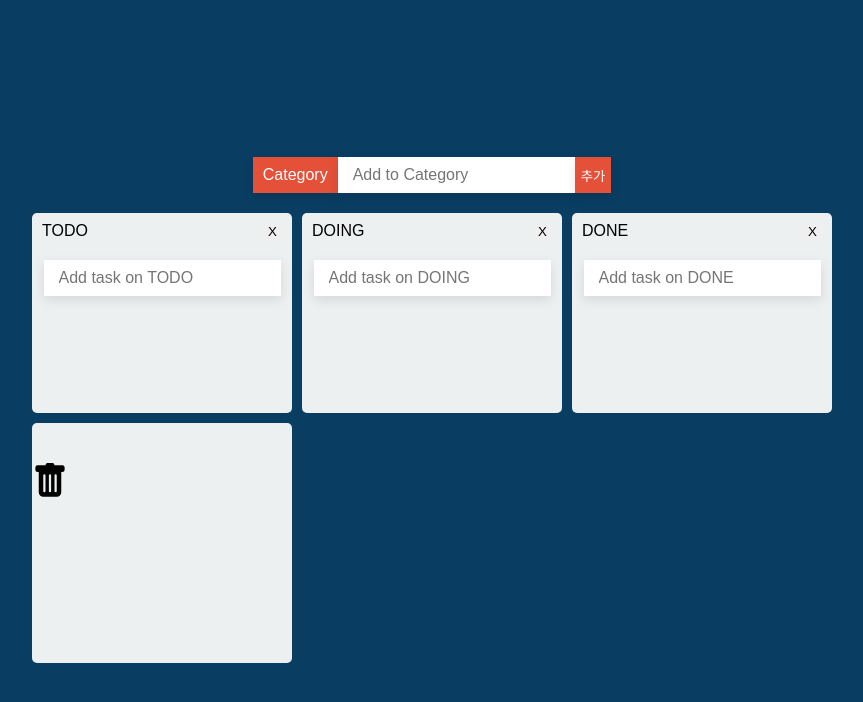
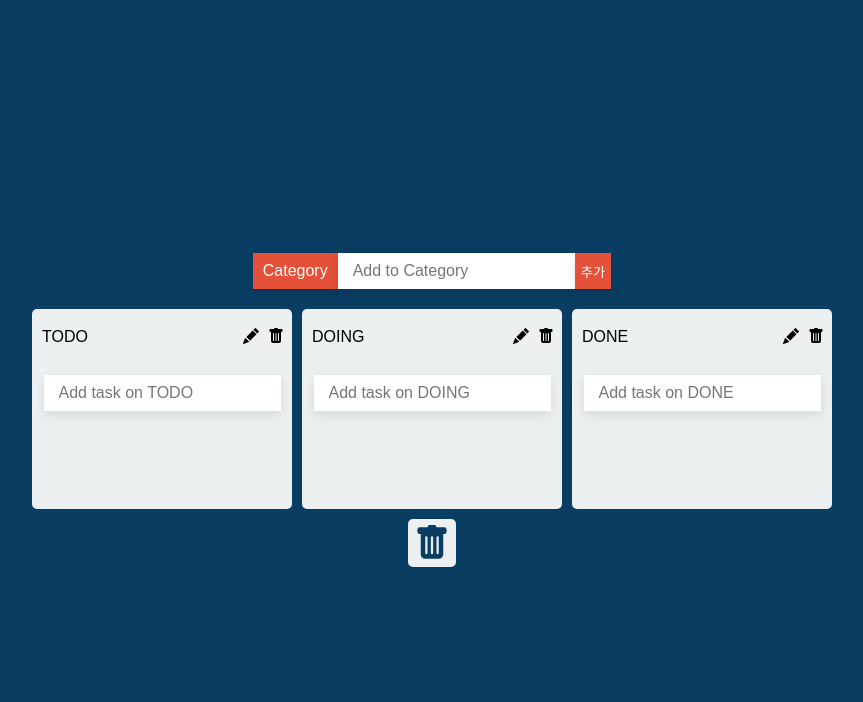
Before and after one commit to myhappyman/cross-board, a React (Create React App) app: page / in a window 1280 px wide. Shown: the top 702 px of the page, without its empty margins (208-1071 px from the left). Built offline with nearby package versions, Linux system fonts and the light colour scheme.

Commit message:
category추가 기능, title명 변경 및 category덩어리 삭제 기능 추가 및 css 변경

```diff
--- a/src/App.tsx
+++ b/src/App.tsx
@@ -1,4 +1,4 @@
-import { DragDropContext, Droppable, DropResult } from "react-beautiful-dnd";
+import { DragDropContext, Draggable, Droppable, DropResult } from "react-beautiful-dnd";
 import { useRecoilState } from "recoil";
 import styled from "styled-components";
 import { toDoState } from "./atoms";
@@ -31,23 +31,27 @@ interface IArea{
 
 const BoardWrapper = styled.div`
   background-color: ${props => props.theme.boardColor};
-  padding-top: 10px;
+  margin-top: 10px;
   border-radius: 5px;
-  min-height: 200px;
+  width: 48px;
+  height: 48px;
   display: flex;
   flex-direction: column;
 `;
 
 const Trash = styled.div<IArea>`
-  margin-top: 30px;
-  position: relative;
-  min-width: 36px;
-  min-height: 200px;
   background-color: ${props => props.isDraggingOver
-                            ? "#dfe6e9"
+                              ? props.theme.draggingColor
                               : props.draggingFromThisWith ? "#b2bec3" : "transparent"};
+  padding: 6px;
+  width: 48px;
+  height: 48px;
   .icon{
     position: absolute;
+    /* color: ${props => props.theme.bgColor}; */
+    color: ${props => props.isDraggingOver
+                              ? props.theme.cardColor
+                              : props.draggingFromThisWith ? "#b2bec3" : props.theme.bgColor};
   }
 `;
 
@@ -59,12 +63,13 @@ function App() {
    * 해당 함수는 드래그가 끝났을 때 실행된느 함수
    */
   const onDragEnd = (info: DropResult) => {
-    console.log(info);
     const {destination, source} = info;
     if(!destination) return; //가끔 destination이 undefined이거나 없는경우가 있어서 처리함.
 
     //휴지통으로 옮긴 경우(삭제)
     if(destination?.droppableId === "trash"){
+      const tmpText = toDos[source.droppableId][source.index].text;
+      if(window.confirm(`'${[source.droppableId]}'의 '${tmpText}'를 정말 삭제하시겠습니까?`)){
         setToDos((allBoards) => {
           const sourceBoard = [...allBoards[source.droppableId]];
           console.log(sourceBoard);
@@ -74,6 +79,7 @@ function App() {
             [source.droppableId]: sourceBoard
           }
         });
+      }
 
     //같은 보드로 옮긴 경우
     }else if(destination?.droppableId === source.droppableId){
@@ -119,21 +125,20 @@ function App() {
           {
             Object.keys(toDos).map(boardId => <Board key={boardId} toDos={toDos[boardId]} boardId={boardId} />)
           }
-          <BoardWrapper >
+        </Boards>
+        <BoardWrapper>
             <Droppable droppableId="trash">
                 {(magic, snapshot) => (
                     <Trash
                       isDraggingOver={snapshot.isDraggingOver}
                       draggingFromThisWith={Boolean(snapshot.draggingFromThisWith)}
                       ref={magic.innerRef}
-                        {...magic.droppableProps}
                     >
-                        <BsFillTrashFill className="icon" size="36" color="#000" />
+                      <BsFillTrashFill className="icon" size="36"/>
                     </Trash>
                 )}
             </Droppable>
         </BoardWrapper>
-        </Boards>
       </DragDropContext>
     </Wrapper>
   );
--- a/src/atoms.ts
+++ b/src/atoms.ts
@@ -5,7 +5,7 @@ export interface ITodo {
     text: string;
 }
 
-interface IToDoState{
+export interface IToDoState{
     //object형태로 key값은 string이고
     //그 key을 넣으면 string[]의 값이 나온다는 뜻으로 사용한다.
     [key:string]: ITodo[];
--- a/src/components/Board.tsx
+++ b/src/components/Board.tsx
@@ -5,6 +5,8 @@ import styled from "styled-components";
 import { ITodo, toDoState } from "../atoms";
 import { Form, Input } from "./BasicTag";
 import DraggableCard from "./DraggableCard";
+import { useState } from "react";
+import BoardTitle from "./BoardTitle";
 
 interface IArea{
     isDraggingOver: boolean;
@@ -38,20 +40,6 @@ const Area = styled.div<IArea>`
     padding: 20px;
 `;
 
-const TitleWrapper = styled.div`
-    display: flex;
-    justify-content: space-between;
-    padding: 0 10px;
-    h2{
-        width: calc(100% - 20px);
-        word-break: break-all;
-    }
-    button{
-        width: 20px;
-        text-align: center;
-        border: none;
-    }
-`;
 
 function Board({toDos, boardId}:IBoardProps){
     const {register, setValue, handleSubmit} = useForm<IForm>();
@@ -72,10 +60,7 @@ function Board({toDos, boardId}:IBoardProps){
 
     return (
         <Wrapper >
-            <TitleWrapper>
-                <h2>{boardId}</h2>
-                <button>X</button>
-            </TitleWrapper>
+            <BoardTitle boardId={boardId} />
             <Form onSubmit={handleSubmit(onValid)}>
                 <Input
                     {...register("toDo",
--- /dev/null
+++ b/src/components/BoardTitle.tsx
@@ -0,0 +1,116 @@
+import { useState } from "react";
+import { useForm } from "react-hook-form";
+import { BsCheckLg, BsFillPencilFill, BsFillTrashFill } from "react-icons/bs";
+import { useSetRecoilState } from "recoil";
+import styled from "styled-components";
+import { IToDoState, toDoState } from "../atoms";
+import { Form, Input } from "./BasicTag";
+
+interface IForm{
+    editTitle: string;
+}
+
+interface IBoardProps {
+    boardId: string;
+}
+
+const TitleWrapper = styled.div`
+    display: flex;
+    justify-content: space-between;
+    padding: 0 10px;
+    h2{
+        min-height: 36px;
+        font-size: 16px;
+        line-height: 36px;
+        width: calc(100% - 50px);
+        word-break: break-all;
+    }
+    div{
+        width: 50px;
+        text-align: center;
+        border: none;
+        padding-top: 8px;
+        button{
+            cursor: pointer;
+            margin-left: 5px;
+            width: 20px;
+            text-align: center;
+            border: none;
+            .icon{
+                font-size: 16px;
+            }
+        }
+    }
+`;
+
+const TitleForm = styled(Form)`
+    margin: 0;
+`;
+
+function BoardTitle({boardId}:IBoardProps){
+    const [editMode, setEditMode] = useState(false);
+    const {register, setValue, handleSubmit} = useForm<IForm>();
+    const setToDos = useSetRecoilState(toDoState);
+
+    const titleEdit = () => {
+        setValue("editTitle", boardId);
+        setEditMode(prev => !prev);
+    }
+    const categoryDrop = () => {
+        if(window.confirm(`'${boardId}' 카테고리를 삭제하시겠습니까?`)){
+            setToDos(allBoards => {
+                const copyBoards = {...allBoards};
+                delete copyBoards[boardId];
+                return {...copyBoards};
+            });
+        }
+    };
+    const modifyEdit = ({editTitle}:IForm) => {
+        setToDos(allBoards => {
+            // const copyBoards = {...allBoards}; // object복사
+            // delete Object.assign(copyBoards, {[editTitle]: copyBoards[boardId] })[boardId];
+            // // console.log(copyBoards);
+            // return {
+            //     ...copyBoards
+            // }
+
+            const newBoards = {} as IToDoState;
+            Object.keys(allBoards).forEach(key => {
+                console.log(key);
+                if(key === boardId){
+                    newBoards[editTitle] = allBoards[key];
+                }else{
+                    newBoards[key] = allBoards[key];
+                }
+            });
+            return {...newBoards};
+        });
+        setEditMode(prev => !prev);
+    };
+    return (
+        <TitleWrapper>
+            {
+                editMode ? (
+                    <TitleForm onSubmit={handleSubmit(modifyEdit)}>
+                        <Input {...register("editTitle",
+                                {required: true})} />
+                        <div>
+                            <button type="submit"><BsCheckLg className="icon"/></button>
+                            <button onClick={categoryDrop}><BsFillTrashFill className="icon"/></button>
+                        </div>
+                    </TitleForm>
+                ) : (
+                    <>
+                        <h2>{boardId}</h2>
+                        <div>
+                            <button onClick={titleEdit}><BsFillPencilFill className="icon"/></button>
+                            <button onClick={categoryDrop}><BsFillTrashFill className="icon"/></button>
+                        </div>
+                    </>
+                )
+            }
+        </TitleWrapper>
+    )
+}
+
+export default BoardTitle;
```
Lines whose indentation alone changed are shown as unchanged.
